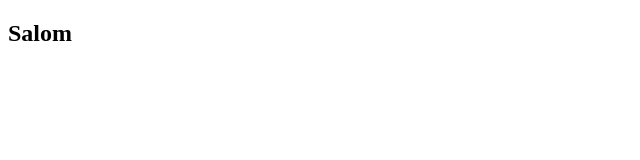
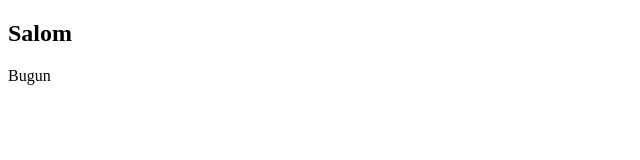
Before and after one commit to Umidbeksalayev13/ccs-uchun, a plain HTML site: page index.html in a window 1280 px wide. Shown: the full height of the page, 0-640 px from the left. Drawn offline with Linux system fonts and the light colour scheme.

Commit message:
misol uchun

```diff
--- a/index.html
+++ b/index.html
@@ -7,5 +7,6 @@
 </head>
 <body>
     <h2>Salom</h2>
+    <p>Bugun</p>
 </body>
 </html>
```
